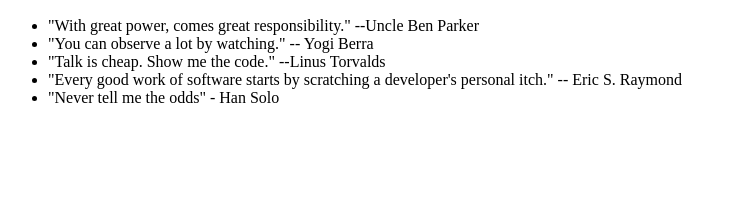
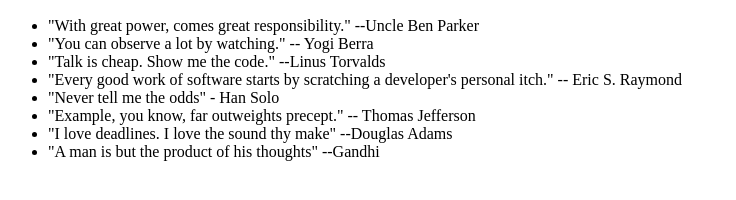
Before and after one commit to silviuchirila2/0main_openSAP_repo, a plain HTML site: page index.html in a window 1280 px wide. Shown: the part 110-310 px from the top of the page, without its empty margins (0-736 px from the left). Drawn offline with Linux system fonts and the light colour scheme.

Commit message:
Gandhi quote

```diff
--- a/index.html
+++ b/index.html
@@ -14,6 +14,9 @@
 			<li>"Talk is cheap. Show me the code." --Linus Torvalds</li>
 			<li>"Every good work of software starts by scratching a developer's personal itch." -- Eric S. Raymond</li>
 			<li>"Never tell me the odds" - Han Solo</li>
+			<li>"Example, you know, far outweights precept." -- Thomas Jefferson</li>
+			<li>"I love deadlines. I love the sound thy make" --Douglas Adams</li>
+			<li>"A man is but the product of his thoughts" --Gandhi</li>
 		</ul>
 	</body>
 </html>
```
